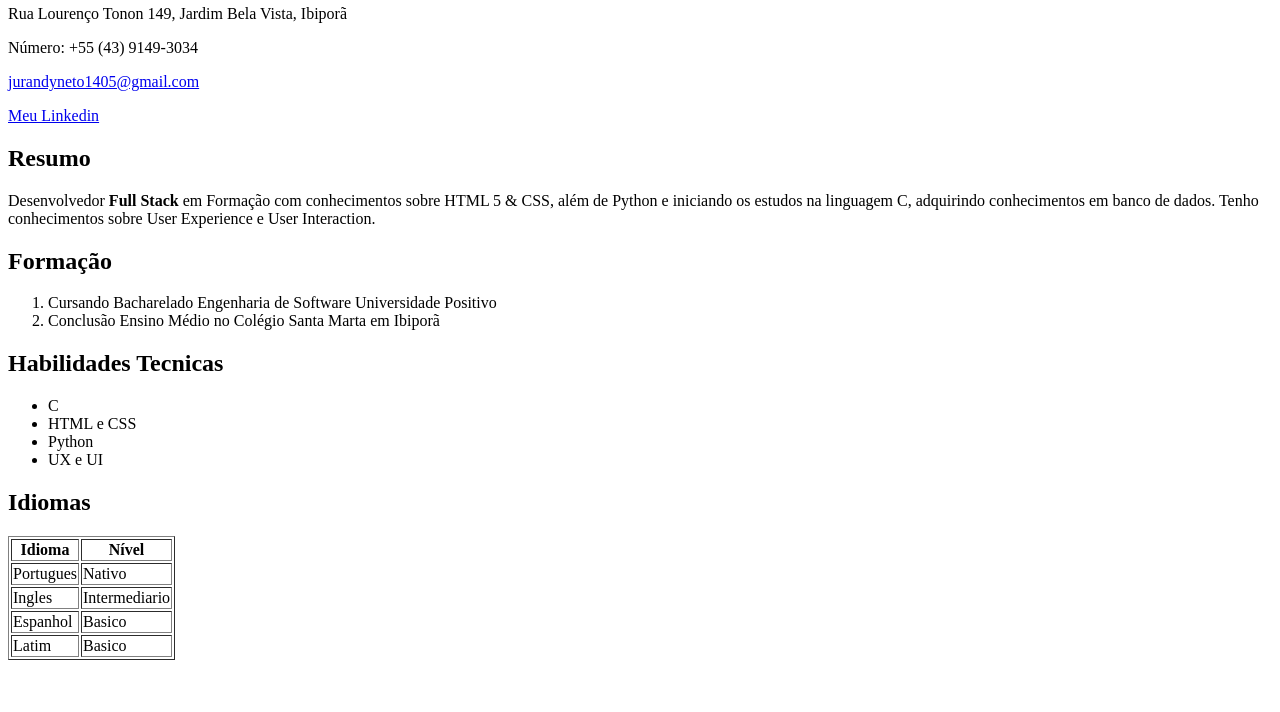
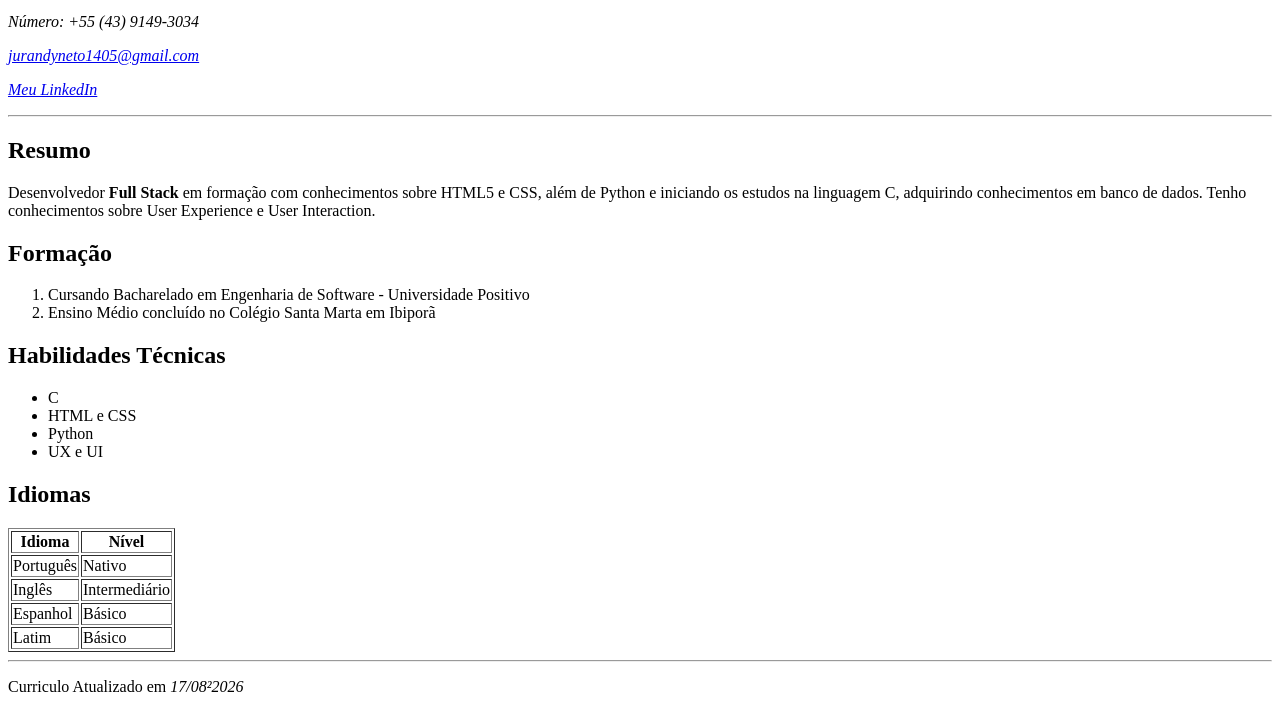
Before and after one commit to jurandydev/FrontEndWebBes, a plain HTML site: page Aula 2/index.semantica.html in a window 1280 px wide. Shown: the part 148-860 px from the top of the page. Before the commit the page ends 816 px from the top, so only its background shows below. Drawn offline with Linux system fonts and the light colour scheme.

Commit message:
Update index.semantica.html

````diff
--- a/Aula 2/index.semantica.html
+++ b/Aula 2/index.semantica.html
@@ -1,96 +1,97 @@
-```html
-<!DOCTYPE html>
+
+<!doctype html>
 <html lang="pt-br">
   <head>
-    <meta charset="UTF-8">
+    <meta charset="UTF-8" />
     <title>Currículo Jurandy dos Santos Neto</title>
   </head>
   <body>
-    <div id="cabecalho">
+    <header>
       <h1>Jurandy dos Santos Neto</h1>
-
       <h2>Desenvolvedor Full Stack em Formação</h2>
-
-        <p>
-            Rua Lourenço Tonon 149, Jardim Bela Vista, Ibiporã
-        </p>
-
-        <p>
-            Número: +55 (43) 9149-3034
-        </p>
-
+      <address>
+        <p>Rua Lourenço Tonon, 149, Jardim Bela Vista, Ibiporã</p>
+        <p>Número: +55 (43) 9149-3034</p>
         <p>
           <a href="mailto:jurandyneto1405@gmail.com">
             jurandyneto1405@gmail.com
           </a>
         </p>
-
         <p>
           <a href="https://www.linkedin.com/in/jurandysantosneto">
-                Meu Linkedin
+            Meu LinkedIn
           </a>
         </p>
-    </div>
-
-    <div id="corpo">
-        <div id="Resumo">
+      </address>
+    </header>
+    <hr />
+    <main>
+      <section>
         <h2>Resumo</h2>
         <p>
-                Desenvolvedor <b>Full Stack</b> em Formação com conhecimentos
-                sobre HTML 5 & CSS, além de Python e iniciando os estudos na
-                linguagem C, adquirindo conhecimentos em banco de dados.
-                Tenho conhecimentos sobre User Experience e User Interaction.
+          Desenvolvedor <strong>Full Stack</strong> em formação com
+          conhecimentos sobre HTML5 e CSS, além de Python e iniciando os estudos
+          na linguagem C, adquirindo conhecimentos em banco de dados. Tenho
+          conhecimentos sobre User Experience e User Interaction.
         </p>
-        </div>
-
-        <div id="Formação">
+      </section>
+      <section>
         <h2>Formação</h2>
         <ol>
           <li>
-                    Cursando Bacharelado Engenharia de Software
-                    Universidade Positivo
+            Cursando Bacharelado em Engenharia de Software - Universidade
+            Positivo
           </li>
-                <li>
-                    Conclusão Ensino Médio no Colégio Santa Marta em Ibiporã
-                </li>
+
+          <li>Ensino Médio concluído no Colégio Santa Marta em Ibiporã</li>
         </ol>
-        </div>
-
-        <div id="Habilidades Tecnicas">
-            <h2>Habilidades Tecnicas</h2>
+      </section>
+      <section>
+        <h2>Habilidades Técnicas</h2>
         <ul>
           <li>C</li>
           <li>HTML e CSS</li>
           <li>Python</li>
           <li>UX e UI</li>
         </ul>
-        </div>
-
-        <div id="idomas">
+      </section>
+      <section>
         <h2>Idiomas</h2>
         <table border="1">
+          <thead>
             <tr>
               <th>Idioma</th>
               <th>Nível</th>
             </tr>
+          </thead>
+
+          <tbody>
             <tr>
-                    <td>Portugues</td>
+              <td>Português</td>
               <td>Nativo</td>
             </tr>
+
             <tr>
-                    <td>Ingles</td>
-                    <td>Intermediario</td>
+              <td>Inglês</td>
+              <td>Intermediário</td>
             </tr>
+
             <tr>
               <td>Espanhol</td>
-                    <td>Basico</td>
+              <td>Básico</td>
             </tr>
+
             <tr>
               <td>Latim</td>
-                    <td>Basico</td>
+              <td>Básico</td>
             </tr>
+          </tbody>
         </table>
-        </div>
-    </div>
+      </section>
+    </main>
+    <hr>
+    <footer>
+        <p>Curriculo Atualizado em <i> 17/08²2026</i></p>
+    </footer>
   </body>
 </html>
````
Lines whose indentation alone changed are shown as unchanged.
